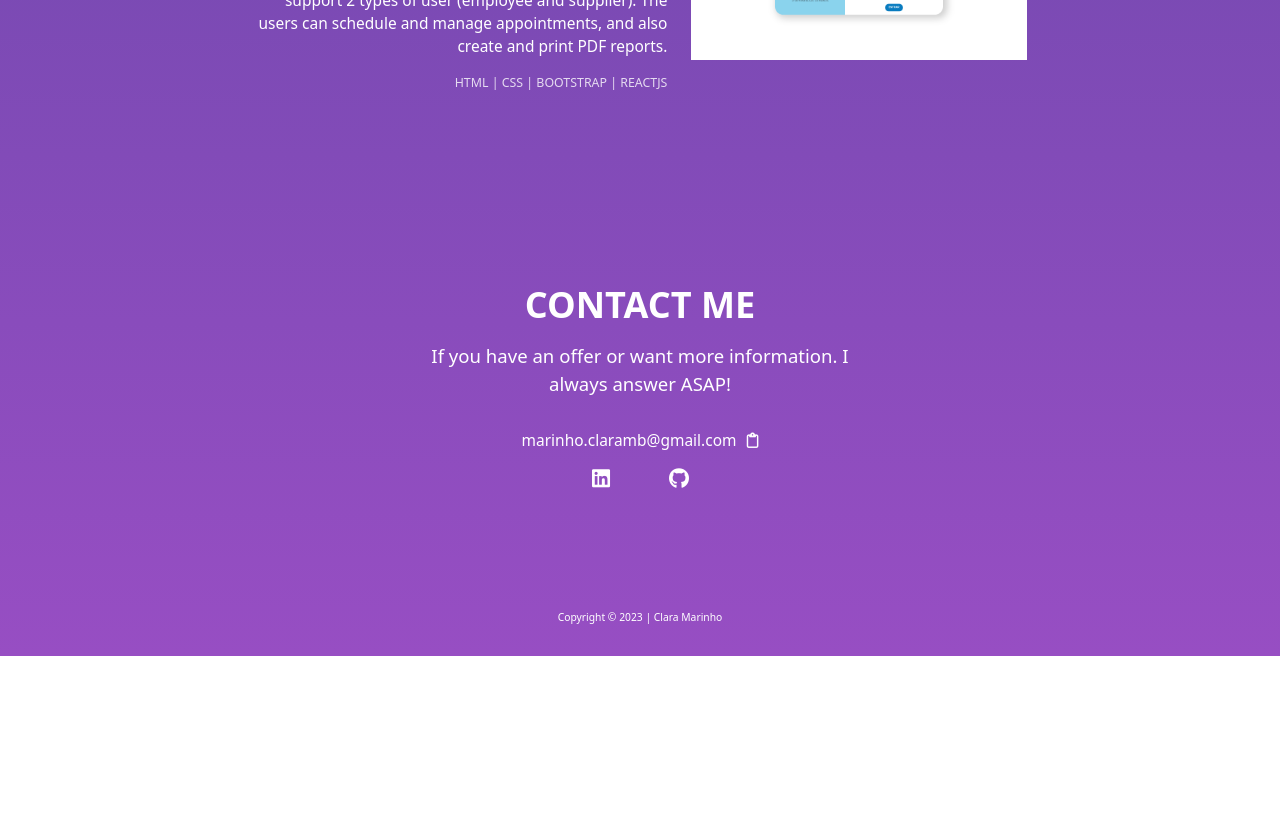
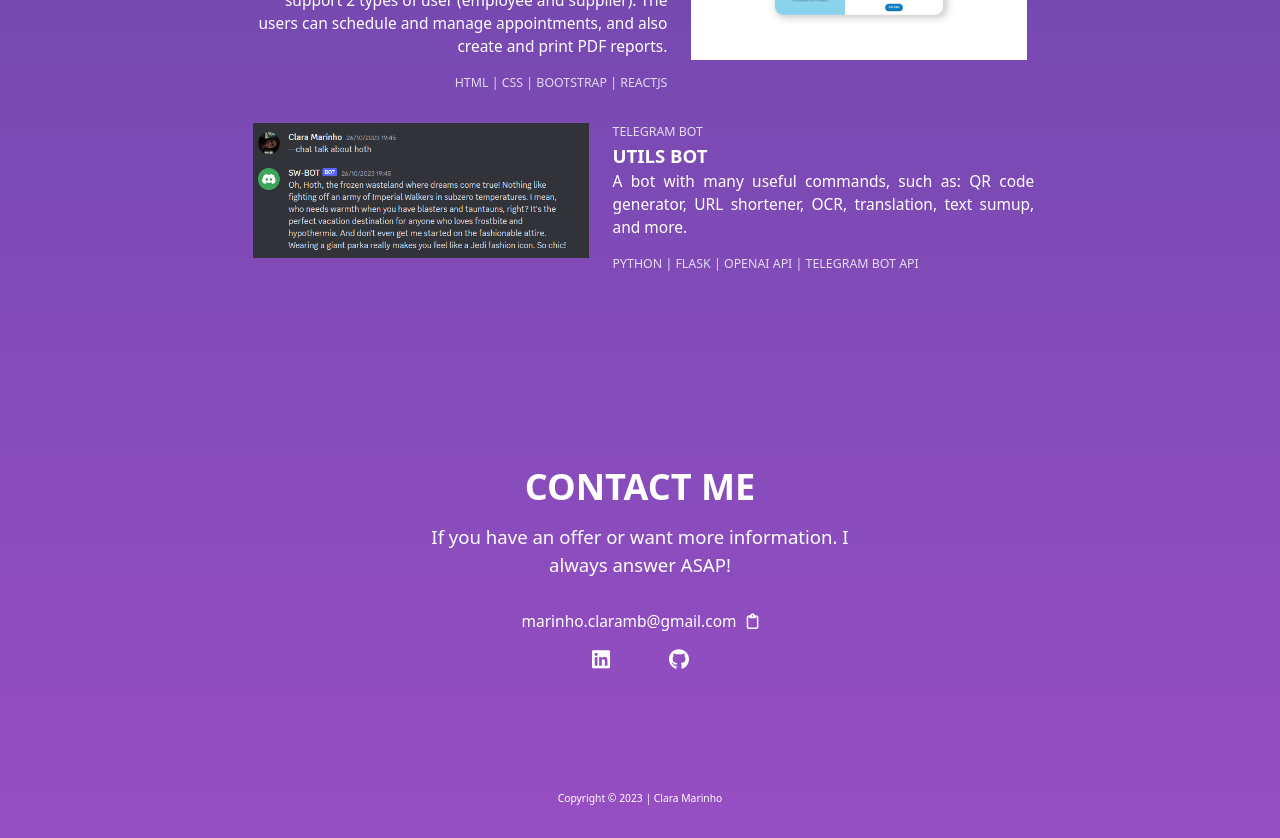
Before and after one commit to mclaramarinho/portfolio, a React (Create React App) app: page / in a window 1280 px wide. Shown: the part 3020-3858 px from the top of the page. Before the commit the page ends 3676 px from the top, so only its background shows below. Built offline with nearby package versions, Linux system fonts and the light colour scheme.

Commit message:
update in projects section

```diff
--- a/src/projects.js
+++ b/src/projects.js
@@ -66,6 +66,14 @@ const projects = [
         type: "Website",
         live:"https://replit.com/@mclaramarinho/sw-bot?v=1"
     },
+    {
+        title:"Utils Bot",
+        description:"A bot with many useful commands, such as: QR code generator, URL shortener, OCR, translation, text sumup, and more.",
+        imgSrc: swbotimg,
+        stack: ["Python", "Flask", "OpenAI API", "Telegram Bot API"],
+        type: "Telegram Bot",
+        live:"https://replit.com/@mclaramarinho/tl-bot?v=1"
+    },
 ]
 
 export default projects
```
